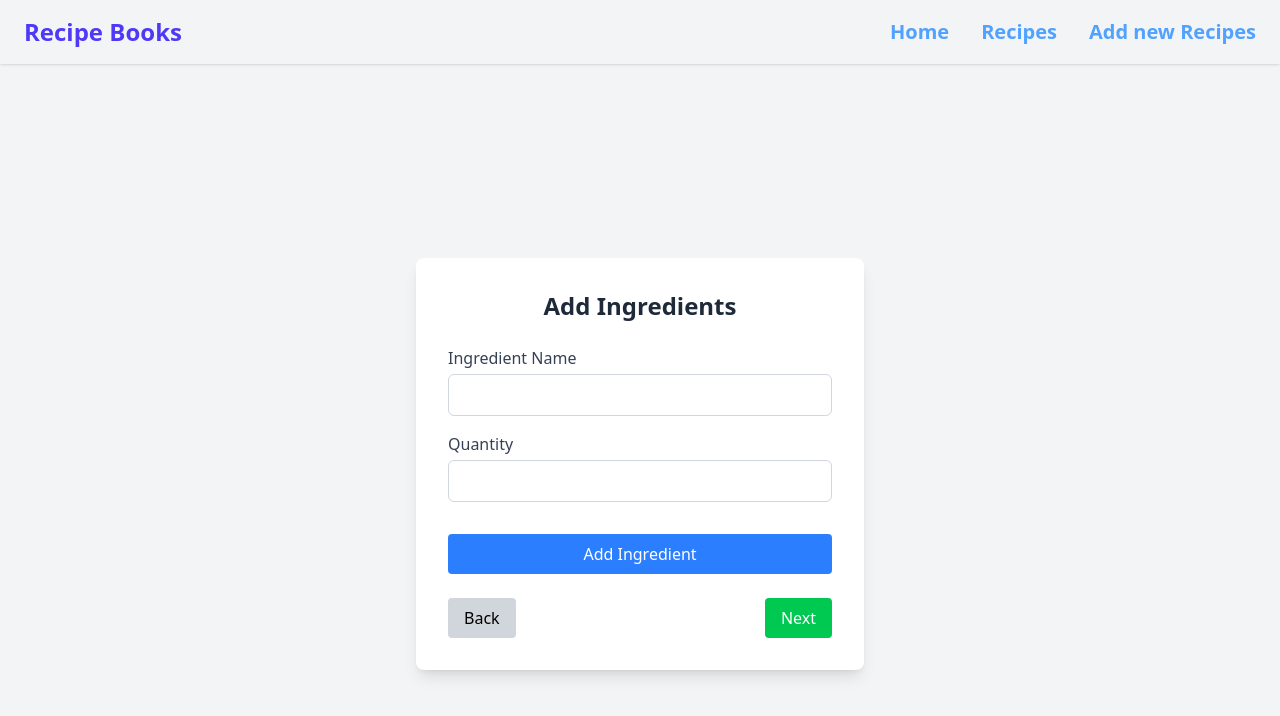
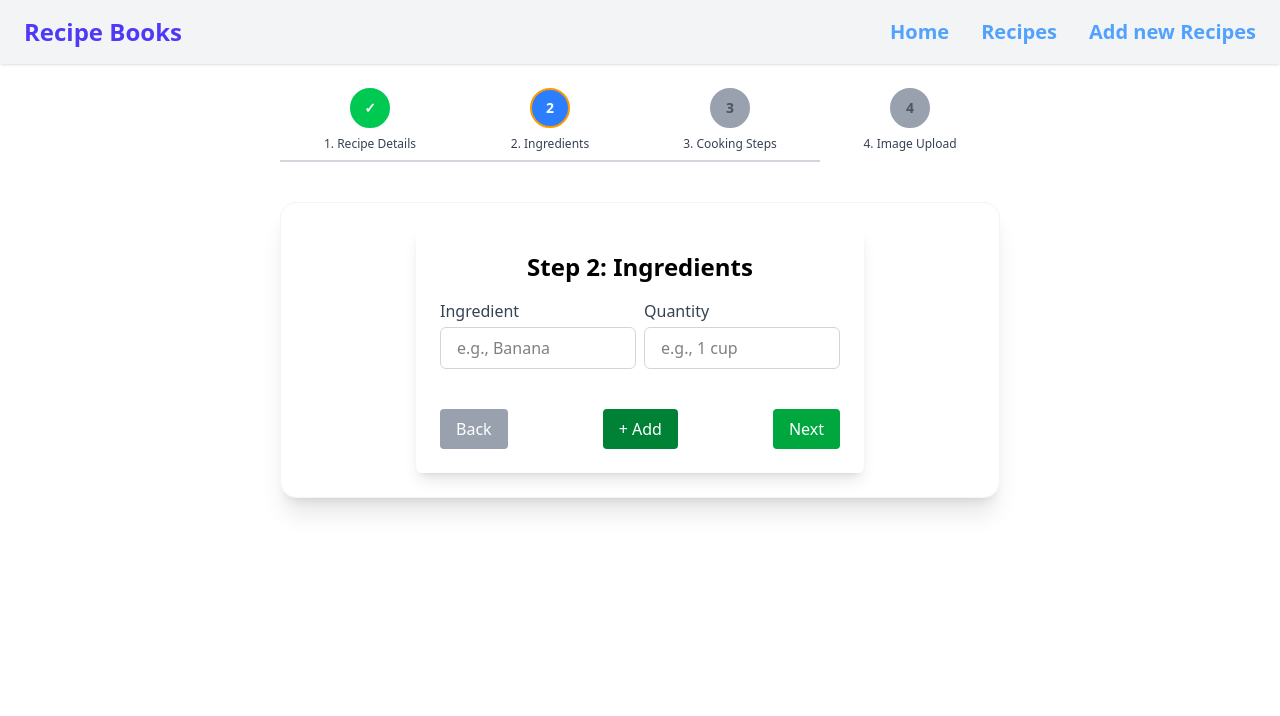
Before and after one commit to Sammy4547/Final-Recipe-Book-Tasks, a React (Vite) app: page /addrecipes in a window 1280 px wide. Both pictures are taken after typing "Sample", "Sample", "Sample" into the empty fields and a click on the button "Next". Shown: the top 716 px of the page. Built offline with nearby package versions, Linux system fonts and the light colour scheme.

Commit message:
creatting step4 of recipe form and create new hook for localStorage

```diff
--- a/src/components/RecipeFormSections/MultipStepForm.jsx
+++ b/src/components/RecipeFormSections/MultipStepForm.jsx
@@ -4,31 +4,41 @@ import {
   goToPrevStep,
   updateStep1,
   updateStep2,
+  updateStep3,
+  updateStep4
 } from "../../features/recipes/recipeSlice";
 import Step1RecipeDetails from "./Step1RecipeDetails";
 import Step2Ingredients from "./Step2Indegridents";
 import Step3Instructions from "./Step3CookingStep";
-import Step4Image from "./Step4ImageUpload";
-
+import Step4ImageUpload from "./Step4ImageUpload"
 export default function MultiStepForm() {
   const dispatch = useDispatch();
+
+
+
   const currentStep = useSelector((state) => state.recipesForm.currentStep);
-  const step1Data = useSelector((state) => state.recipesForm.step1);
+    const step1Data = useSelector((state) => state.recipesForm.step1);
 
-  const handleNext = (data) => {
-    if (currentStep === 2) {
-      dispatch(updateStep2({ ingredients: data }));
-    }
-    dispatch(goToNextStep());
-  };
+  const step2Data = useSelector((state) => state.recipesForm.step2);
+  const step3Data = useSelector((state) => state.recipesForm.step3);
+  const step4Data=useSelector((state)=>state.recipesForm.step4)
+
+  const steps = [
+    "1. Recipe Details",
+    "2. Ingredients",
+    "3. Cooking Steps",
+    "4. Image Upload",
+  ];
+
+
 
   const handlePrev = () => {
     dispatch(goToPrevStep());
   };
-
-  return (
-    <div>
-      {currentStep === 1 && (
+const renderStep = () => {
+  switch (currentStep) {
+    case 1:
+      return (
         <Step1RecipeDetails
           initialValues={step1Data}
           onNext={(data) => {
@@ -36,10 +46,83 @@ export default function MultiStepForm() {
             dispatch(goToNextStep());
           }}
         />
-      )}
-      {currentStep === 2 && <Step2Ingredients onPrev={handlePrev} onNext={handleNext} />}
-      {currentStep === 3 && <Step3Instructions onPrev={handlePrev} onNext={handleNext} />}
-      {currentStep === 4 && <Step4Image onPrev={handlePrev} />}
+      );
+    case 2:
+      return (
+        <Step2Ingredients
+          initialValues={step2Data}
+          onPrev={handlePrev}
+          onNext={(data) => {
+            dispatch(updateStep2(data));
+            dispatch(goToNextStep());
+          }}
+        />
+      );
+    case 3:
+      return (
+        <Step3Instructions
+          initialValues={step3Data}
+          onPrev={handlePrev}
+          onNext={(data) => {
+            dispatch(updateStep3(data));
+            dispatch(goToNextStep());
+          }}
+        />
+      );
+    case 4:
+      return (
+        <Step4ImageUpload
+          initialValues={step4Data}
+          onPrev={handlePrev}
+          onNext={(data) => {
+            dispatch(updateStep4(data));
+          }}
+        />
+      );
+    default:
+      return null;
+  }
+};
+
+  return (
+    <div className="max-w-3xl mx-auto p-6">
+      {/* Stepper */}
+      <div className="flex justify-between mb-10">
+        {steps.map((label, index) => {
+          const stepNumber = index + 1;
+          const isActive = currentStep === stepNumber;
+          const isCompleted = currentStep > stepNumber;
+
+          return (
+            <div
+              key={label}
+              className="flex flex-col items-center w-1/4 text-center"
+            >
+              <div
+                className={`w-10 h-10 flex items-center justify-center rounded-full border-2 font-semibold text-sm transition-all duration-300
+                  ${
+                    isCompleted
+                      ? "bg-green-500 border-green-500 text-white"
+                      : isActive
+                      ? "bg-blue-500 border-amber-500 text-white"
+                      : "bg-gray-400 border-gray-400 text-gray-600"
+                  }`}
+              >
+                {isCompleted ? "✓" : stepNumber}
+              </div>
+              <span className="text-xs mt-2 text-gray-700">{label}</span>
+              {index !== steps.length - 1 && (
+                <div className="w-full h-0.5 bg-gray-300 mt-2" />
+              )}
+            </div>
+          );
+        })}
+      </div>
+
+      {/* Step Container */}
+      <div className="bg-white shadow-xl rounded-2xl p-6 border border-gray-100 transition-all">
+      { renderStep()}
+      </div>
     </div>
   );
 }
--- a/src/components/RecipeFormSections/Step2Indegridents.jsx
+++ b/src/components/RecipeFormSections/Step2Indegridents.jsx
@@ -1,142 +1,110 @@
-import React, { useState } from "react";
+import React from "react";
 import { useFormik } from "formik";
+import { Step2Schema } from "../../validation/validationSchema";
 import TextField from "../TextFiled";
-import { Step2Schema } from "../../validation/validationSchema";
 
-export default function Step2Ingredients({ onPrev, onNext }) {
-  const [ingredients, setIngredients] = useState([]);
-  const [editIndex, setEditIndex] = useState(null);
-
+export default function IngredientForm({ onNext, onPrev, initialValues }) {
   const formik = useFormik({
-    initialValues: {
-      ingredientName: "",
-      quantity: "",
-    },
+  initialValues: initialValues && initialValues.ingredients
+    ? initialValues
+    : { ingredients: [{ name: "", quantity: "" }] },
+  enableReinitialize: true,
   validationSchema: Step2Schema,
   onSubmit: (values) => {
-      const newIngredient = {
-        id: Date.now(),
-        ingredientName: values.ingredientName,
-        quantity: values.quantity,
-      };
-
-      if (editIndex !== null) {
-        const updated = [...ingredients];
-        updated[editIndex] = { ...newIngredient, id: ingredients[editIndex].id };
-        setIngredients(updated);
-        setEditIndex(null);
-      } else {
-        setIngredients([...ingredients, newIngredient]);
-      }
-
-      formik.resetForm();
+    onNext(values);
   },
 });
 
-  const handleEdit = (index) => {
-    const ingredient = ingredients[index];
-    formik.setValues({
-      ingredientName: ingredient.ingredientName,
-      quantity: ingredient.quantity,
-    });
-    setEditIndex(index);
+
+  const handleChange = (index, e) => {
+    const { name, value } = e.target;
+    const updated = [...formik.values.ingredients];
+    updated[index][name] = value;
+    formik.setFieldValue("ingredients", updated);
   };
 
-  const handleDelete = (index) => {
-    const updated = ingredients.filter((_, i) => i !== index);
-    setIngredients(updated);
-    if (editIndex === index) {
-      formik.resetForm();
-      setEditIndex(null);
-    }
+  const handleAdd = () => {
+    const updated = [...formik.values.ingredients, { name: "", quantity: "" }];
+    formik.setFieldValue("ingredients", updated);
+  };
+
+  const handleRemove = (index) => {
+    const updated = [...formik.values.ingredients];
+    updated.splice(index, 1);
+    formik.setFieldValue("ingredients", updated);
   };
 
   return (
-    <div className="flex justify-center items-center min-h-screen bg-gray-100">
     <form
-        className="w-full max-w-md bg-white p-8 rounded-lg shadow-lg"
       onSubmit={formik.handleSubmit}
+      className="max-w-md mx-auto p-6 bg-white shadow-lg rounded-md"
     >
-        <h2 className="text-2xl font-semibold mb-6 text-center text-gray-800">
-          Add Ingredients
+      <h2 className="text-2xl font-semibold mb-4 text-center">
+        Step 2: Ingredients
       </h2>
 
-        {/* Ingredient Name */}
+      {formik.values.ingredients.map((ing, index) => (
+        <div key={index} className="flex gap-2 mb-4">
           <TextField
-          label="Ingredient Name"
-          name="ingredientName"
-          value={formik.values.ingredientName}
-          onChange={formik.handleChange}
-          onBlur={formik.handleBlur}
-          error={formik.touched.ingredientName && formik.errors.ingredientName}
+            label="Ingredient"
+            name="name"
+            value={ing.name}
+            onChange={(e) => handleChange(index, e)}
+            touched={formik.touched.ingredients?.[index]?.name}
+            error={formik.errors.ingredients?.[index]?.name}
+            placeholder="e.g., Banana"
           />
 
-        {/* Quantity */}
           <TextField
             label="Quantity"
             name="quantity"
-          value={formik.values.quantity}
-          onChange={formik.handleChange}
-          onBlur={formik.handleBlur}
-          error={formik.touched.quantity && formik.errors.quantity}
+            value={ing.quantity}
+            onChange={(e) => handleChange(index, e)}
+            touched={formik.touched.ingredients?.[index]?.quantity}
+            error={formik.errors.ingredients?.[index]?.quantity}
+            placeholder="e.g., 1 cup"
           />
 
-        {/* Add / Update Button */}
-        <button
-          type="submit"
-          className="mt-4 w-full bg-blue-500 text-white px-4 py-2 rounded"
-        >
-          {editIndex !== null ? "Update Ingredient" : "Add Ingredient"}
-        </button>
-
-        {/* Display Ingredient List */}
-        {ingredients.length > 0 && (
-          <ul className="mt-6 divide-y divide-gray-200">
-            {ingredients.map((indg, index) => (
-              <li key={indg.id} className="py-2 flex justify-between items-center">
-                <div>
-                  <strong>{indg.ingredientName}</strong>: {indg.quantity}
-                </div>
-                <div className="flex gap-2">
+          {formik.values.ingredients.length > 1 && (
             <button
               type="button"
-                    className="text-blue-500 hover:underline"
-                    onClick={() => handleEdit(index)}
+              onClick={() => handleRemove(index)}
+              className="text-red-500"
             >
-                    Edit
+              ✖
             </button>
-                  <button
-                    type="button"
-                    className="text-red-500 hover:underline"
-                    onClick={() => handleDelete(index)}
-                  >
-                    Delete
-                  </button>
+          )}
         </div>
-              </li>
       ))}
-          </ul>
+
+      {typeof formik.errors.ingredients === "string" && (
+        <p className="text-red-500">{formik.errors.ingredients}</p>
       )}
 
-        {/* Navigation Buttons */}
       <div className="flex justify-between mt-6">
         <button
           type="button"
           onClick={onPrev}
-            className="bg-gray-300 px-4 py-2 rounded"
+          className="bg-gray-400 text-white px-4 py-2 rounded"
         >
           Back
         </button>
+
         <button
           type="button"
-            onClick={() => onNext(ingredients)}
-            className="bg-green-500 text-white px-4 py-2 rounded"
-            disabled={ingredients.length === 0}
+          onClick={handleAdd}
+          className="bg-green-700 text-white px-4 py-2 rounded"
+        >
+          + Add
+        </button>
+
+        <button
+          type="submit"
+          className="bg-green-600 text-white px-4 py-2 rounded"
         >
           Next
         </button>
       </div>
     </form>
-    </div>
   );
 }
--- a/src/components/RecipeFormSections/Step3CookingStep.jsx
+++ b/src/components/RecipeFormSections/Step3CookingStep.jsx
@@ -1,7 +1,50 @@
-import React from 'react'
+import React from "react";
+import TextField from "../TextFiled";
+import { useFormik } from "formik";
+import { Step3Schema } from "../../validation/validationSchema";
 
-export default function Step3CookingStep() {
+export default function Step3CookingStep({ onNext, onPrev,initialValues }) {
+  const { handleBlur, handleChange, errors, handleSubmit, touched, values } =
+    useFormik({
+      initialValues: {
+        cookingstep: initialValues?.cookingstep || "",
+      },
+      enableReinitialize: true,
+      validationSchema: Step3Schema,
+      onSubmit: (values) => {
+        onNext(values);
+      },
+    });
   return (
-    <div>Step3CookingStep</div>
-  )
+    <div className="flex justify-center items-center min-h-screen bg-gray-100">
+      <form
+        className="w-full max-w-md bg-white p-8 rounded-lg shadow-lg"
+        onSubmit={handleSubmit}
+      >
+        <h2 className="text-2xl font-semibold mb-6 text-center text-gray-800">
+          Cooking Steps
+        </h2>
+
+        <TextField
+          label="Cooking Step"
+          name="cookingstep"
+          value={values.cookingstep}
+          onChange={handleChange}
+          onBlur={handleBlur}
+          placeholder="Enter a Cooking Step"
+          error={errors.cookingstep}
+          touched={touched.cookingstep}
+          textarea
+        />
+
+       <button onClick={onPrev} type="button" className="  bg-blue-600 hover:bg-blue-700 text-white py-2 px-4 rounded-md transition duration-300 mt-4 space-x-3.5">Back</button>
+        <button
+          type="submit"
+          className=" bg-blue-600 hover:bg-blue-700 text-white py-2 px-4 rounded-md transition duration-300 mt-4"
+        >
+          Next
+        </button>
+      </form>
+    </div>
+  );
 }
--- a/src/components/RecipeFormSections/Step4ImageUpload.jsx
+++ b/src/components/RecipeFormSections/Step4ImageUpload.jsx
@@ -1,7 +1,76 @@
-import React from 'react'
+import React from "react";
+import TextField from "../TextFiled";
+import { useFormik } from "formik";
+import { Step4Schema } from "../../validation/validationSchema";
 
-export default function Step4ImageUpload() {
+export default function Step4ImageUpload({ onPrev, onNext, initialValues }) {
+  const {
+    handleSubmit,
+    errors,
+    touched,
+    values,
+    setFieldValue,
+  } = useFormik({
+    initialValues: {
+      img: initialValues?.img || "",
+    },
+    enableReinitialize: true,
+    validationSchema: Step4Schema,
+    onSubmit: (values) => {
+      onNext(values);
+    },
+  });
+
   return (
-    <div>Step4ImageUpload</div>
-  )
+    <div>
+      <form onSubmit={handleSubmit}>
+        <input
+          type="file"
+          name="img"
+          accept="image/*"
+          onChange={(event) => {
+            const file = event.currentTarget.files[0];
+            const reader = new FileReader();
+            reader.onloadend = () => {
+              setFieldValue("img", reader.result); // base64 string
+            };
+            if (file) {
+              reader.readAsDataURL(file);
+            }
+          }}
+        />
+        {touched.img && errors.img && (
+          <div className="text-red-500 text-sm">{errors.img}</div>
+        )}
+
+        {values.img && (
+          <img
+            src={values.img}
+            alt="Preview"
+            className="w-48 h-48 object-cover mt-4"
+          />
+        )}
+
+        <button className="bg-blue-500 p-2 rounded mt-4 hover:bg-blue-700">
+          Upload
+        </button>
+
+        <div className="flex justify-center space-x-4 mt-4">
+          <button
+            onClick={onPrev}
+            type="button"
+            className="bg-blue-600 hover:bg-blue-700 text-white py-2 px-4 rounded-md transition duration-300"
+          >
+            Back
+          </button>
+          <button
+            type="submit"
+            className="bg-blue-600 hover:bg-blue-700 text-white py-2 px-4 rounded-md transition duration-300"
+          >
+            Submit
+          </button>
+        </div>
+      </form>
+    </div>
+  );
 }
--- a/src/features/recipes/recipeSlice.js
+++ b/src/features/recipes/recipeSlice.js
@@ -2,7 +2,7 @@ import { createSlice } from "@reduxjs/toolkit";
 
 const initialState={
   step1:{
-    recipeName:'',
+    recipes:'',
     cusines:'',
     description:'',
   },
@@ -10,7 +10,7 @@ const initialState={
   indgridents:[]
   },
   step3:{
-    cookingsteps:''
+    cookingstep:null
   },
   step4:{
     img:''
@@ -28,7 +28,8 @@ export const recipeSlice=createSlice({
         state.step1={...state.step1,...action.payload}
     },
      updateStep2:(state,action)=>{
-        state.step2={...state.step2,...action.payload}
+        state.step2 = action.payload
+
     },
      updateStep3:(state,action)=>{
         state.step3={...state.step3,...action.payload}
--- a/src/validation/validationSchema.js
+++ b/src/validation/validationSchema.js
@@ -7,16 +7,22 @@ export const Step1Schema=Yup.object().shape({
     description:Yup.string().required("description is required")
 })
 
-export const Step2Schema=Yup.object().shape({
-    indegridentName:Yup.string().required("RecipeName is required"),
-    quantity:Yup.string().required("quantity is required")
+export const Step2Schema = Yup.object().shape({
+  ingredients: Yup.array()
+    .of(
+      Yup.object().shape({
+        name: Yup.string().required("Ingredient name is required"),
+        quantity: Yup.string().required("Quantity is required"),
+      })
+    )
+    .min(1, "At least one ingredient is required")
+});
 
-})
 
-export const Step3Schema=Yup.object().shape({
-    cookingStep:Yup.string().required("cookingstep is required"),
+export const Step3Schema = Yup.object().shape({
+  cookingstep: Yup.string().required("cookingstep is required"),
+});
 
-})
 
 export const Step4Schema=Yup.object().shape({
     img:Yup.string().required("image is required"),
```
Also changed, not shown: src/lib/useLoacalStorage.jsx (added, +11 -0 lines). Lines whose indentation alone changed are shown as unchanged.
